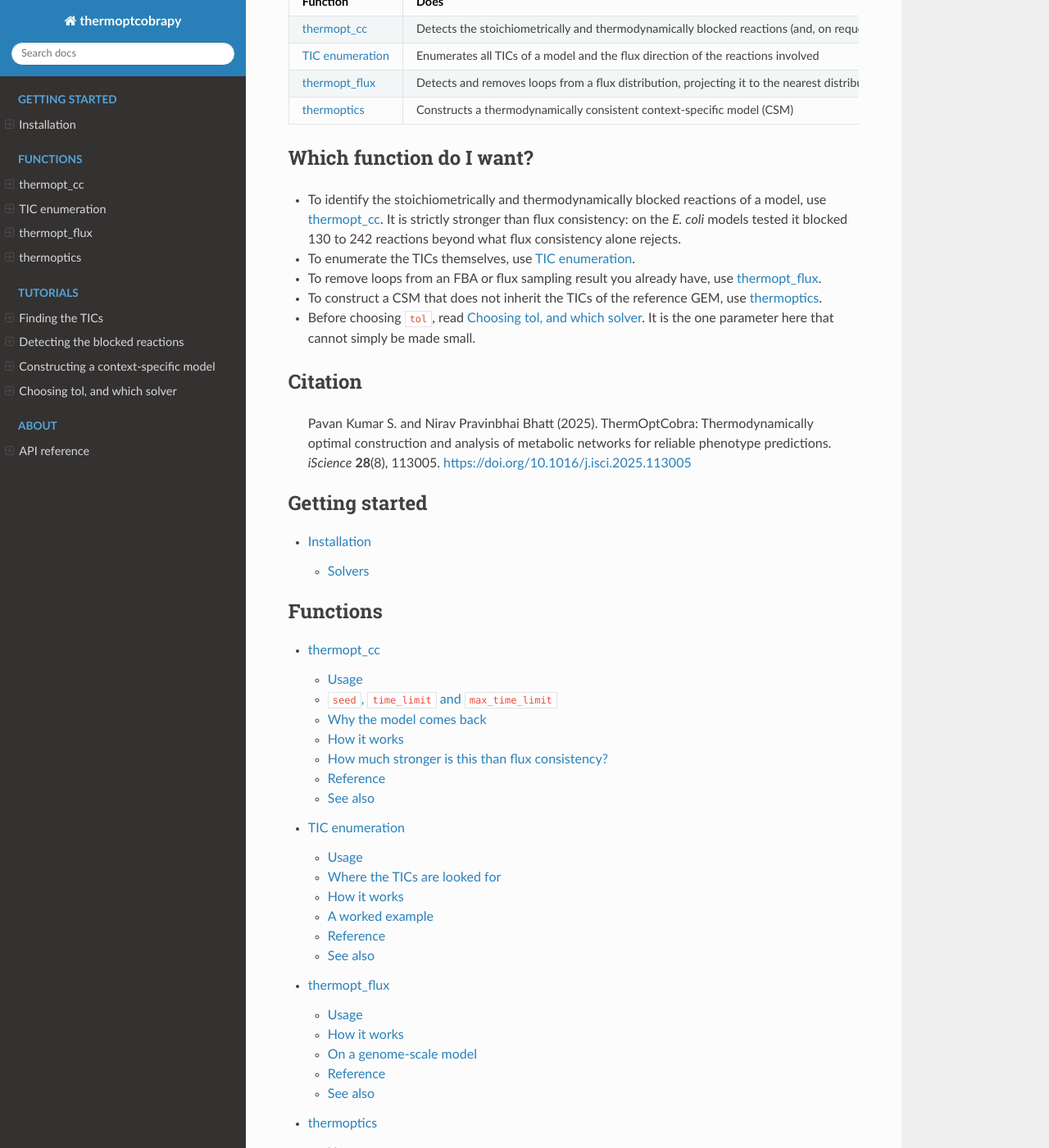
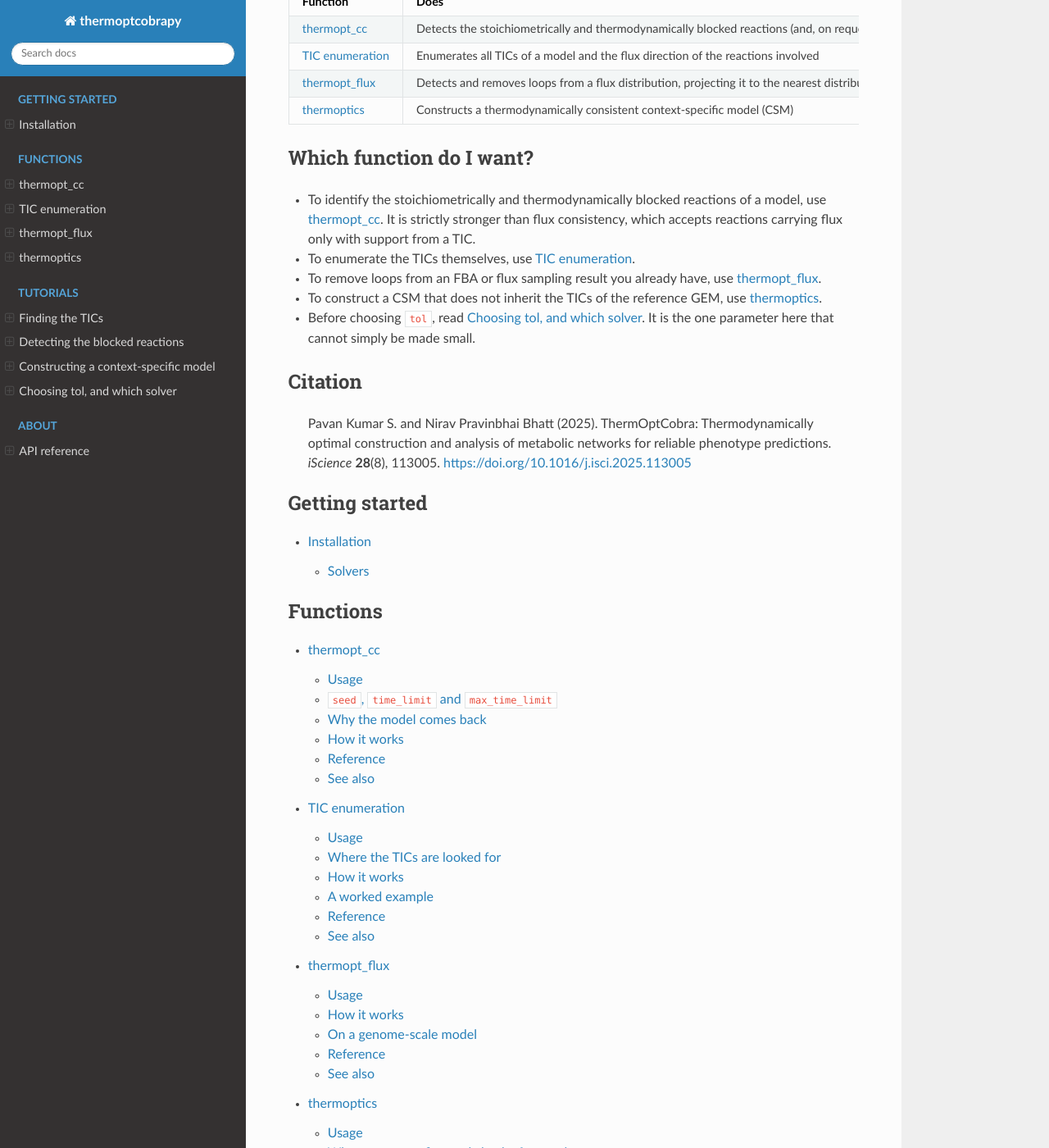
Before and after one commit to bisect-group/thermoptcobrapy, a Sphinx documentation site: the page built from docs/index.rst, in a window 1280 px wide and 1400 px high, scrolled down 962 px. Shown: the whole window at 82% size. Built offline with Sphinx 7.4.7 and the Read the Docs theme 3.1.0, drawn with Linux system fonts in a browser that asks for light colours.

Commit message:
Remove the flux-consistency comparison from thermopt_cc
Drops the "How much stronger is this than flux consistency?" section
and its five-model table. The landing page cited the table's figures
("130 to 242 reactions"), which would have been left unsourced, so
that sentence now makes the qualitative point without the numbers.

Co-Authored-By: Claude Opus 5 (1M context) <noreply@anthropic.com>

```diff
--- a/docs/index.rst
+++ b/docs/index.rst
@@ -70,8 +70,8 @@ Which function do I want?
 
 * To identify the stoichiometrically and thermodynamically blocked reactions
   of a model, use :doc:`functions/thermopt_cc`. It is strictly stronger than
-  flux consistency: on the *E. coli* models tested it blocked 130 to 242
-  reactions beyond what flux consistency alone rejects.
+  flux consistency, which accepts reactions carrying flux only with support
+  from a TIC.
 * To enumerate the TICs themselves, use :doc:`functions/enumeration`.
 * To remove loops from an FBA or flux sampling result you already have, use
   :doc:`functions/thermopt_flux`.
```
Also changed, not shown: docs/functions/thermopt_cc.rst (+0 -39 lines).
